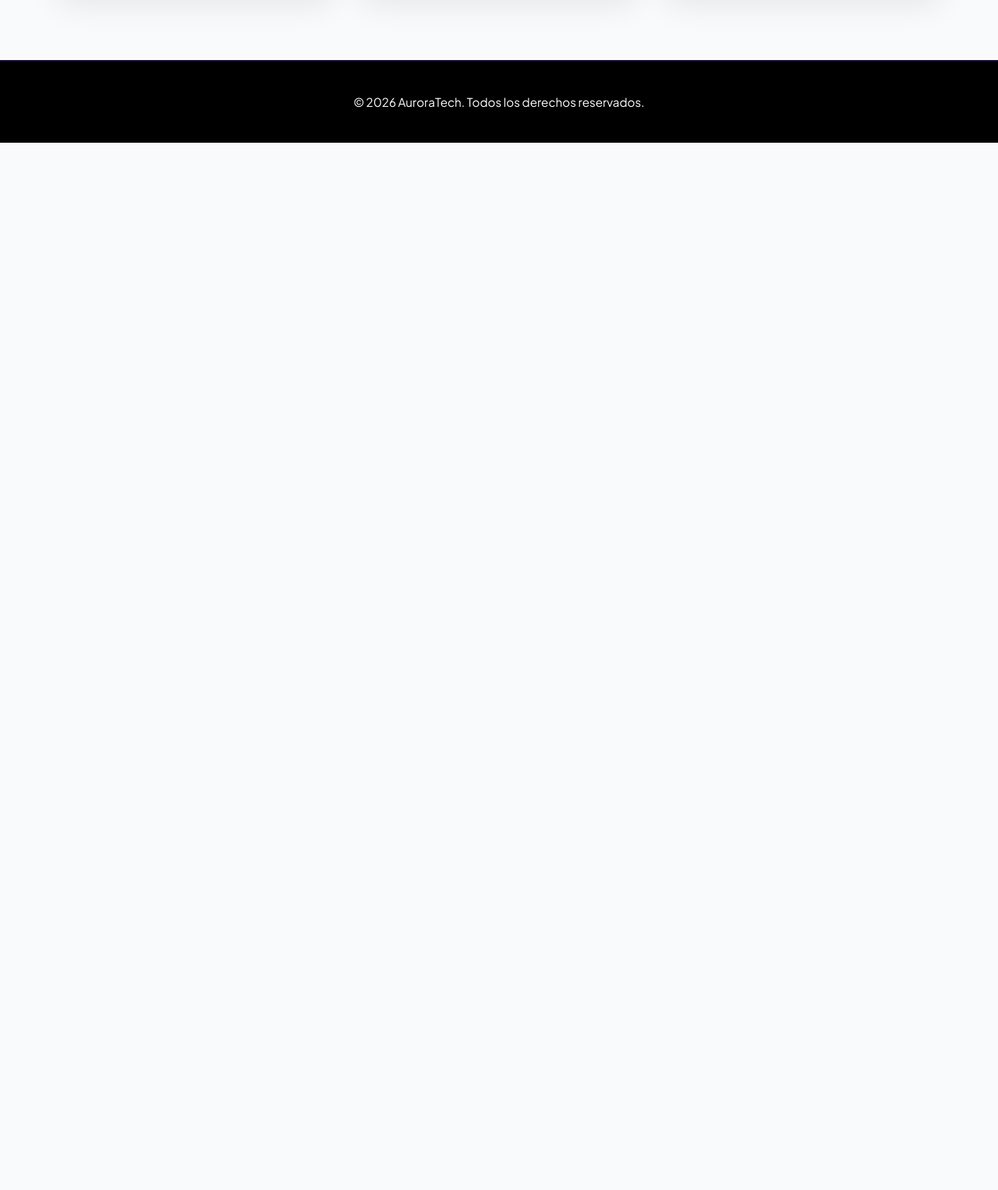
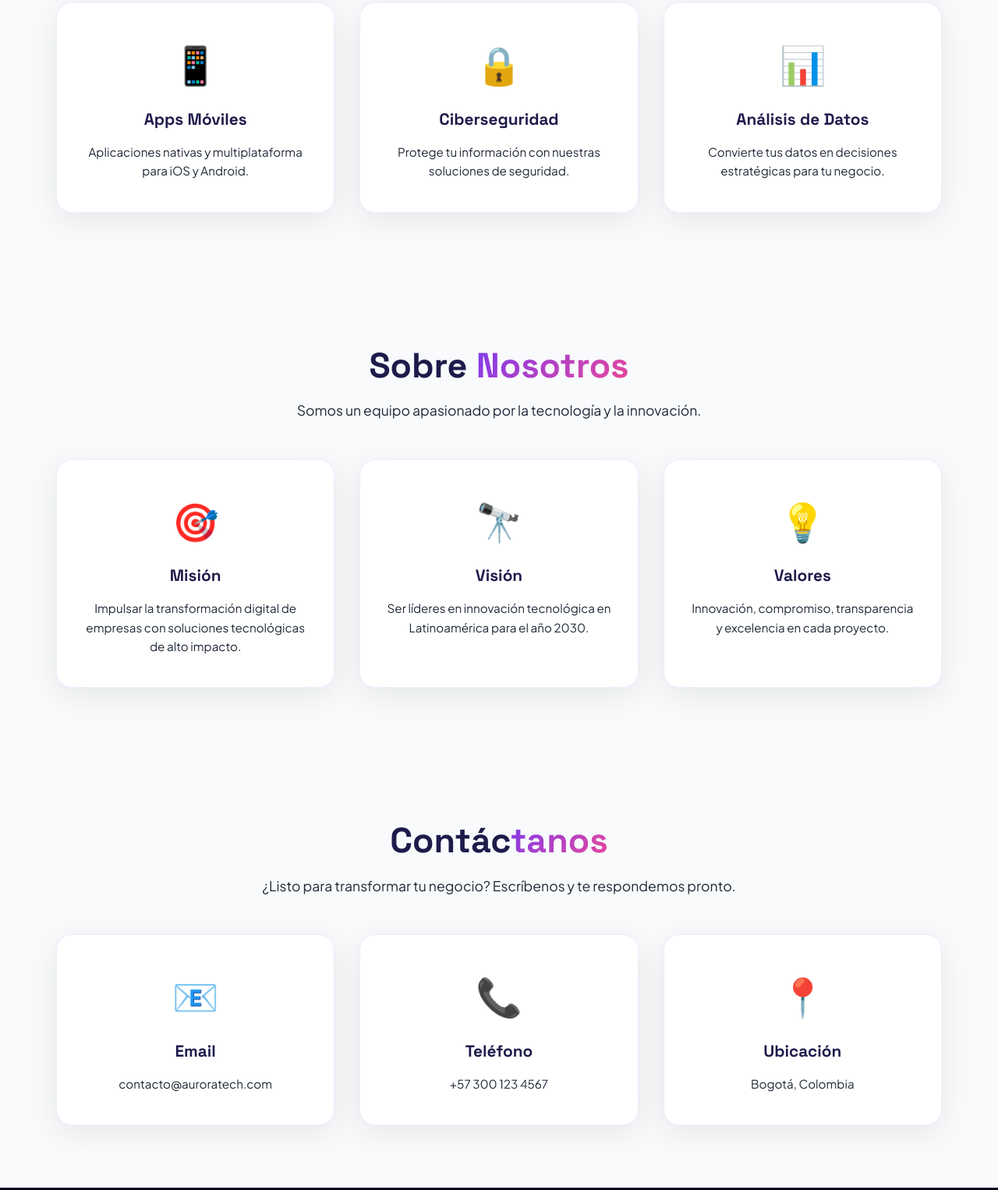
Before and after one commit to rgomezv-del/auroratech-web, a plain HTML site: page index.html in a window 1280 px wide. Shown: the part 1334-2860 px from the top of the page at 78% size. Before the commit the page ends 1517 px from the top, so only its background shows below. Drawn offline with Linux system fonts and the light colour scheme.

Commit message:
fix: corregir DOCTYPE y agregar secciones faltantes
Se corrigió el doble signo de menor en DOCTYPE. Se agregaron las secciones Nosotros y Contacto. Se amplió la galería a 6 tarjetas de servicios.

```diff
--- a/index.html
+++ b/index.html
@@ -1,5 +1,4 @@
-<!-- ACTUALIZACIÓN FORZADA - NEGRO/BLANCO -->
-<<!DOCTYPE html>
+<!DOCTYPE html>
 <html lang="es">
 <head>
     <meta charset="UTF-8">
@@ -30,7 +29,7 @@
 
     <!-- ================================= CONTENIDO PRINCIPAL ================================= -->
     <main>
-        <!-- SECCIÓN HERO -->
+        <!-- SECCIÓN HERO / INICIO -->
         <section id="hero">
             <div class="hero-content">
                 <h1>Iluminando el <span>futuro digital</span></h1>
@@ -64,6 +63,71 @@
                     <h3>Cloud Computing</h3>
                     <p>Infraestructura en la nube escalable y segura.</p>
                 </div>
+                <div class="service-card">
+                    <div class="service-icon">📱</div>
+                    <h3>Apps Móviles</h3>
+                    <p>Aplicaciones nativas y multiplataforma para iOS y Android.</p>
+                </div>
+                <div class="service-card">
+                    <div class="service-icon">🔒</div>
+                    <h3>Ciberseguridad</h3>
+                    <p>Protege tu información con nuestras soluciones de seguridad.</p>
+                </div>
+                <div class="service-card">
+                    <div class="service-icon">📊</div>
+                    <h3>Análisis de Datos</h3>
+                    <p>Convierte tus datos en decisiones estratégicas para tu negocio.</p>
+                </div>
+            </div>
+        </section>
+
+        <!-- SECCIÓN NOSOTROS -->
+        <section id="nosotros" class="section">
+            <div class="section-header">
+                <h2>Sobre <span>Nosotros</span></h2>
+                <p>Somos un equipo apasionado por la tecnología y la innovación.</p>
+            </div>
+            <div class="services-grid">
+                <div class="service-card">
+                    <div class="service-icon">🎯</div>
+                    <h3>Misión</h3>
+                    <p>Impulsar la transformación digital de empresas con soluciones tecnológicas de alto impacto.</p>
+                </div>
+                <div class="service-card">
+                    <div class="service-icon">🔭</div>
+                    <h3>Visión</h3>
+                    <p>Ser líderes en innovación tecnológica en Latinoamérica para el año 2030.</p>
+                </div>
+                <div class="service-card">
+                    <div class="service-icon">💡</div>
+                    <h3>Valores</h3>
+                    <p>Innovación, compromiso, transparencia y excelencia en cada proyecto.</p>
+                </div>
+            </div>
+        </section>
+
+        <!-- SECCIÓN CONTACTO -->
+        <section id="contacto" class="section">
+            <div class="section-header">
+                <h2>Contác<span>tanos</span></h2>
+                <p>¿Listo para transformar tu negocio? Escríbenos y te respondemos pronto.</p>
+            </div>
+            <div class="services-grid">
+                <div class="service-card">
+                    <div class="service-icon">📧</div>
+                    <h3>Email</h3>
+                    <p>contacto@auroratech.com</p>
+                </div>
+                <div class="service-card">
+                    <div class="service-icon">📞</div>
+                    <h3>Teléfono</h3>
+                    <p>+57 300 123 4567</p>
+                </div>
+                <div class="service-card">
+                    <div class="service-icon">📍</div>
+                    <h3>Ubicación</h3>
+                    <p>Bogotá, Colombia</p>
+                </div>
             </div>
         </section>
     </main>
```
